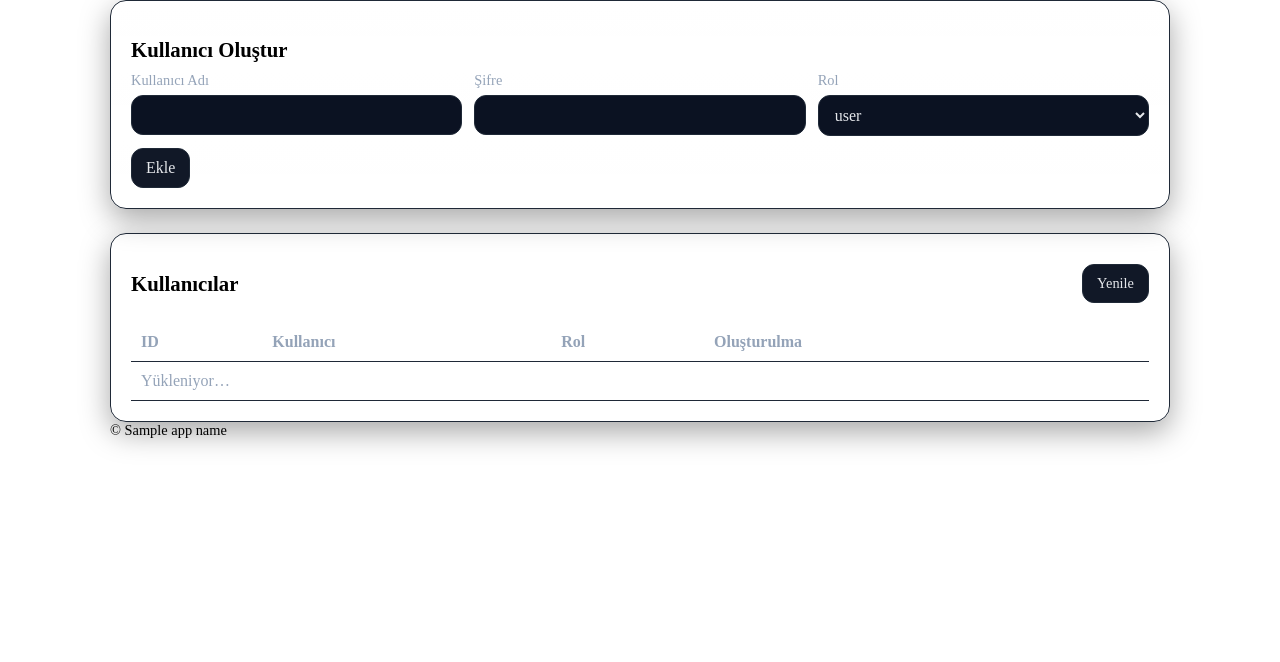
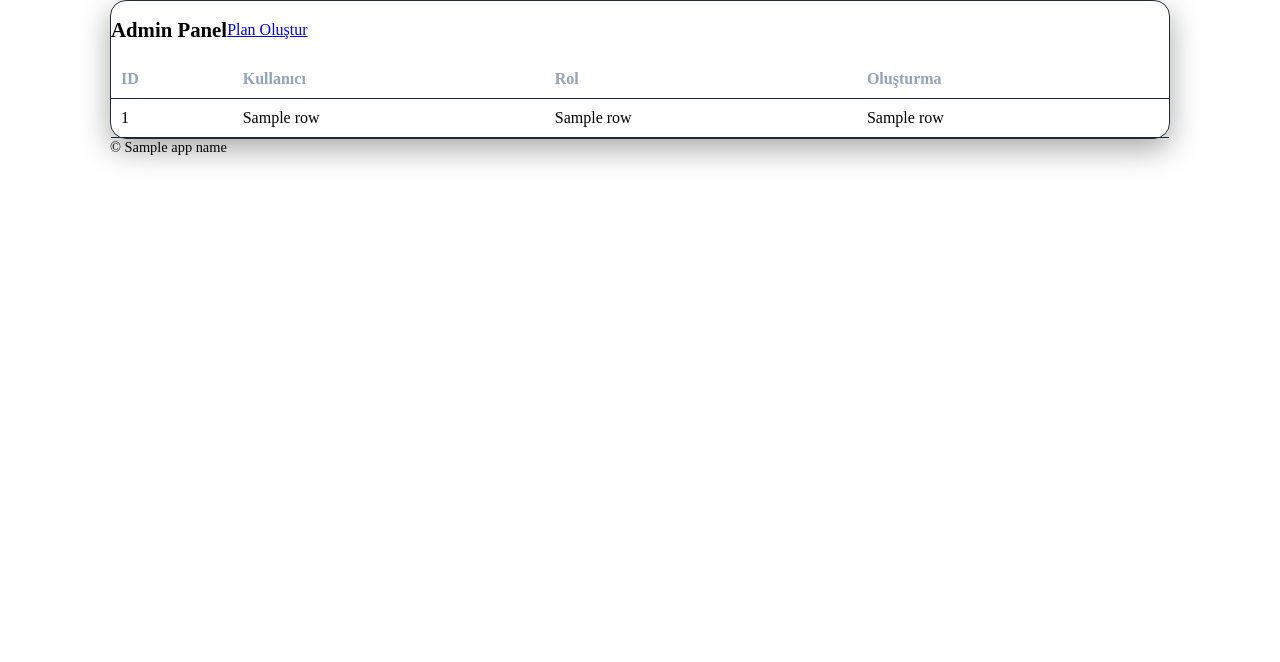
Before and after one commit to GrafikOtelCM/render-gemini-docx, a FastAPI app: template templates/admin.html in a window 1280 px wide. Shown: the part 42-704 px from the top of the page. Run offline with FastAPI, Linux system fonts and the light colour scheme; the template is opened without the code that fills it: most values are stand-ins (such as "Sample title", 1, 10 or a date in 2020).

Commit message:
Update admin.html

```diff
--- a/templates/admin.html
+++ b/templates/admin.html
@@ -1,57 +1,29 @@
 {% extends "base.html" %}
 {% block content %}
-<section class="stack gap-6">
-  <div class="card card-padded">
-    <h2 class="h2 mb-2">Kullanıcı Oluştur</h2>
-    <form id="user-form" class="grid-3 gap-3">
-      <label class="field">
-        <span class="label">Kullanıcı Adı</span>
-        <input name="username" type="text" required />
-      </label>
-      <label class="field">
-        <span class="label">Şifre</span>
-        <input name="password" type="password" required />
-      </label>
-      <label class="field">
-        <span class="label">Rol</span>
-        <select name="role" required>
-          <option value="user" selected>user</option>
-          <option value="admin">admin</option>
-        </select>
-      </label>
-      <div class="col-span-3">
-        <button class="btn btn-primary" type="submit">Ekle</button>
-      </div>
-    </form>
+<section class="card p-lg">
+  <div class="flex between center mb-md">
+    <h1 class="h2">Admin Panel</h1>
+    <a class="btn ghost" href="/plan">Plan Oluştur</a>
   </div>
 
-  <div class="card card-padded">
-    <div class="flex-between mb-2">
-      <h2 class="h2">Kullanıcılar</h2>
-      <button id="refresh-users" class="btn btn-ghost small">Yenile</button>
-    </div>
   <div class="table-wrap">
     <table class="table">
       <thead>
         <tr>
-            <th>ID</th><th>Kullanıcı</th><th>Rol</th><th>Oluşturulma</th><th></th>
+          <th>ID</th><th>Kullanıcı</th><th>Rol</th><th>Oluşturma</th>
         </tr>
       </thead>
-        <tbody id="user-rows">
-          <tr><td colspan="5" class="muted">Yükleniyor…</td></tr>
+      <tbody>
+        {% for r in rows %}
+        <tr>
+          <td>{{ r[0] }}</td>
+          <td>{{ r[1] }}</td>
+          <td><span class="tag">{{ r[2] }}</span></td>
+          <td>{{ r[3] }}</td>
+        </tr>
+        {% endfor %}
       </tbody>
     </table>
   </div>
-  </div>
 </section>
 {% endblock %}
-
-{% block scripts %}
-<script>
-  window.__ADMIN_ENDPOINTS__ = {
-    list: "/admin/users",
-    create: "/admin/users",
-    remove: (id) => `/admin/users/${id}`
-  };
-</script>
-{% endblock %}
```
Lines whose indentation alone changed are shown as unchanged.
